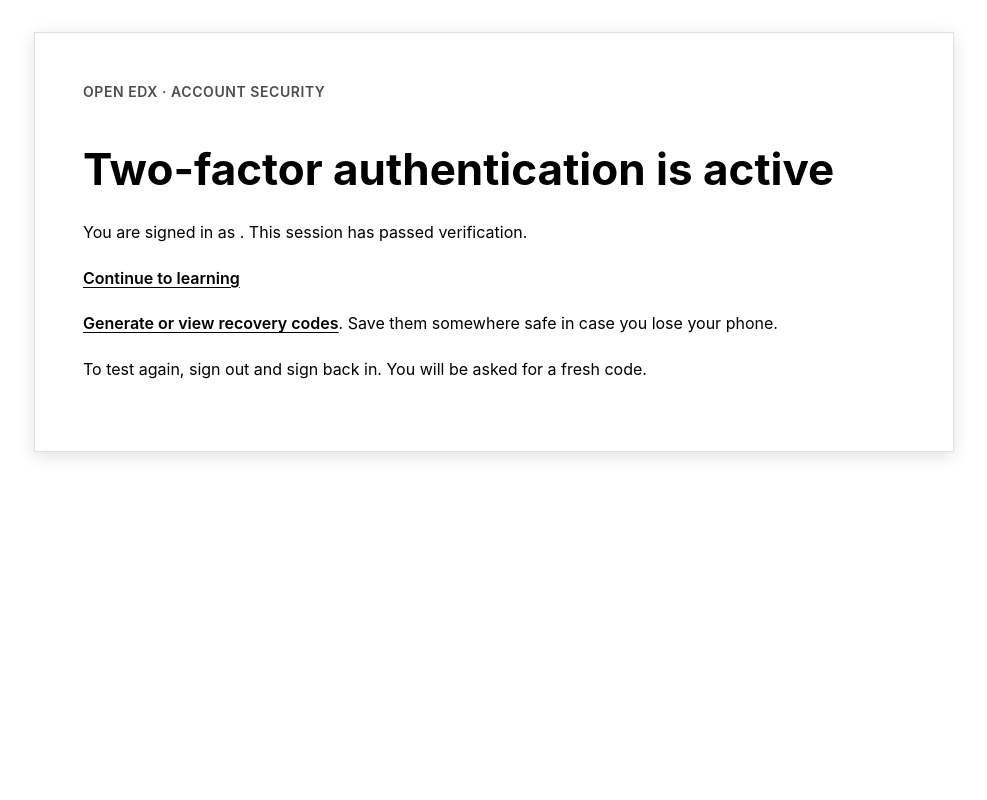
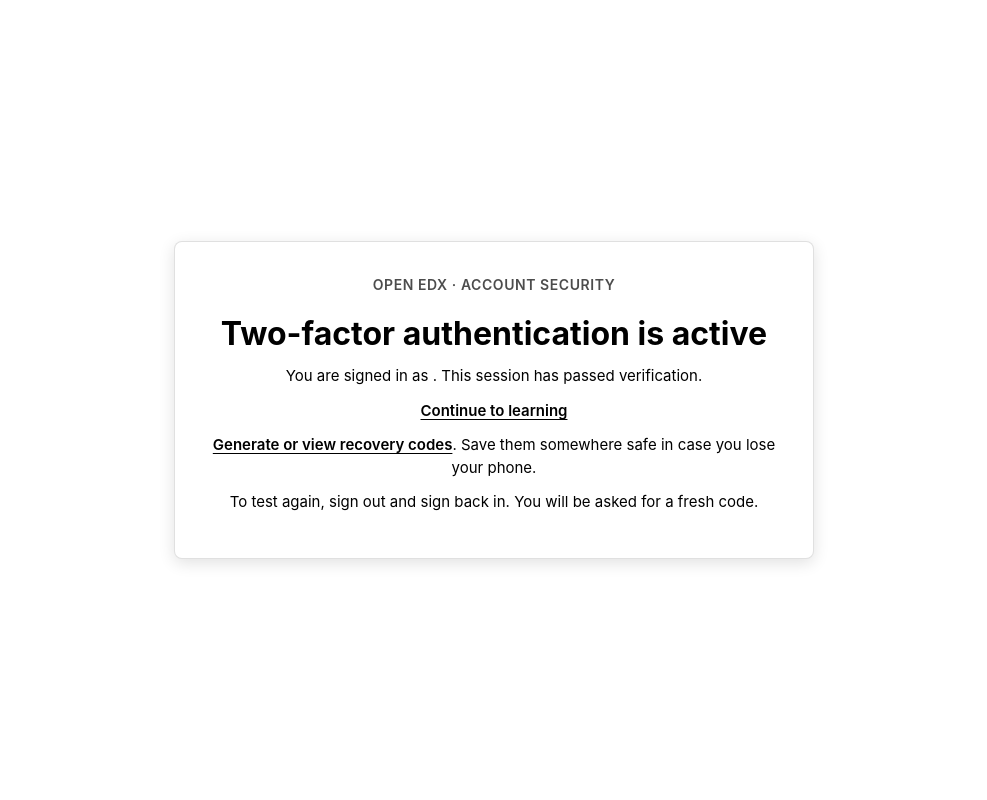
Before and after one commit to Abstract-Tech/tutor-contrib-2fa, a Django app: template tutor2fa/backend/openedx_two_factor/templates/openedx_two_factor/home.html in a window 1280 px wide. Shown: the whole page, without its empty margins (146-1133 px from the left). Run offline with Django 3.2, Linux system fonts and the light colour scheme; the template is opened without the code that fills it, so the values that code supplies are empty.

Commit message:
feat: update 2fa ui

```diff
--- a/tutor2fa/backend/openedx_two_factor/policy.py
+++ b/tutor2fa/backend/openedx_two_factor/policy.py
@@ -50,6 +50,8 @@ def requires_mfa(user):
     if not getattr(settings, "OPENEDX_2FA_ENABLED", False) or not user.is_authenticated:
         return False
     selected = required_roles()
+    if "all" in selected:
+        return True
     return bool(selected and selected.intersection(user_roles(user)))
 
 
--- a/tutor2fa/backend/openedx_two_factor/static/openedx_two_factor/two_factor.css
+++ b/tutor2fa/backend/openedx_two_factor/static/openedx_two_factor/two_factor.css
@@ -18,6 +18,9 @@ body.two-factor-page {
   margin: 0;
   padding: 32px 16px;
   box-sizing: border-box;
+  display: flex !important;
+  align-items: center !important;
+  justify-content: center !important;
   background: transparent;
   color: var(--two-factor-primary);
   font-family: Inter, -apple-system, BlinkMacSystemFont, "Segoe UI", sans-serif;
@@ -36,15 +39,16 @@ body.two-factor-page *::after {
 
 body.two-factor-page .two-factor-card {
   width: 100% !important;
-  max-width: 920px !important;
+  max-width: 640px !important;
   min-width: 0;
-  margin: 0 auto !important;
-  padding: clamp(24px, 5vw, 48px) !important;
+  margin: 0 !important;
+  padding: clamp(20px, 4vw, 32px) !important;
   overflow: hidden;
   background: #ffffff;
   border: 1px solid color-mix(in srgb, var(--two-factor-primary) 12%, transparent);
-  border-radius: 0;
+  border-radius: 0.5rem;
   box-shadow: 0 4px 16px color-mix(in srgb, var(--two-factor-primary) 12%, transparent);
+  text-align: center;
 }
 
 body.two-factor-page .two-factor-card,
@@ -66,11 +70,12 @@ body.two-factor-page .two-factor-card [class*="col-"] {
 }
 
 body.two-factor-page .two-factor-card > p:first-child {
-  margin: 0 0 40px;
+  margin: 0 0 20px;
   color: color-mix(in srgb, var(--two-factor-primary) 70%, transparent);
   font-size: 0.875rem;
   font-weight: 600;
   letter-spacing: 0.04em;
+  text-align: center;
   text-transform: uppercase;
 }
 
@@ -82,29 +87,30 @@ body.two-factor-page .two-factor-card h3 {
   font-family: Inter, -apple-system, BlinkMacSystemFont, "Segoe UI", sans-serif;
   font-weight: 700;
   line-height: 1.2;
-  text-align: start !important;
+  text-align: center !important;
   overflow-wrap: anywhere;
 }
 
 body.two-factor-page .two-factor-card h1 {
-  margin-bottom: 24px;
-  font-size: clamp(2rem, 4vw, 2.75rem) !important;
+  margin-bottom: 12px;
+  font-size: clamp(1.625rem, 2.5vw, 2rem) !important;
 }
 
 body.two-factor-page .two-factor-card h2 {
-  margin-top: 32px;
+  margin-top: 24px;
   font-size: 1.5rem;
 }
 
 body.two-factor-page .two-factor-card h3 {
-  margin-top: 32px;
+  margin-top: 24px;
   font-size: 1.125rem;
 }
 
 body.two-factor-page .two-factor-card p {
-  margin: 0 0 20px;
-  font-size: 1rem;
-  line-height: 1.6;
+  margin: 0 0 12px;
+  font-size: 0.9375rem;
+  line-height: 1.5;
+  text-align: center;
   overflow-wrap: anywhere;
 }
 
@@ -217,11 +264,11 @@ body.two-factor-page .two-factor-card form button.btn:not(.btn-link) {
   align-items: center;
   justify-content: center;
   vertical-align: middle;
-  width: auto !important;
+  width: 100% !important;
   max-width: 100%;
   min-height: 44px;
   margin-block: 4px;
-  margin-inline: 0 8px;
+  margin-inline: 0;
   padding: 10px 20px;
   border: 1px solid var(--two-factor-primary);
   border-radius: 0.3rem;
```
Also changed, not shown: other parts of tutor2fa/backend/openedx_two_factor/static/openedx_two_factor/two_factor.css (+81 -14 lines), tests/test_policy.py (+8 -0 lines), README.md.
